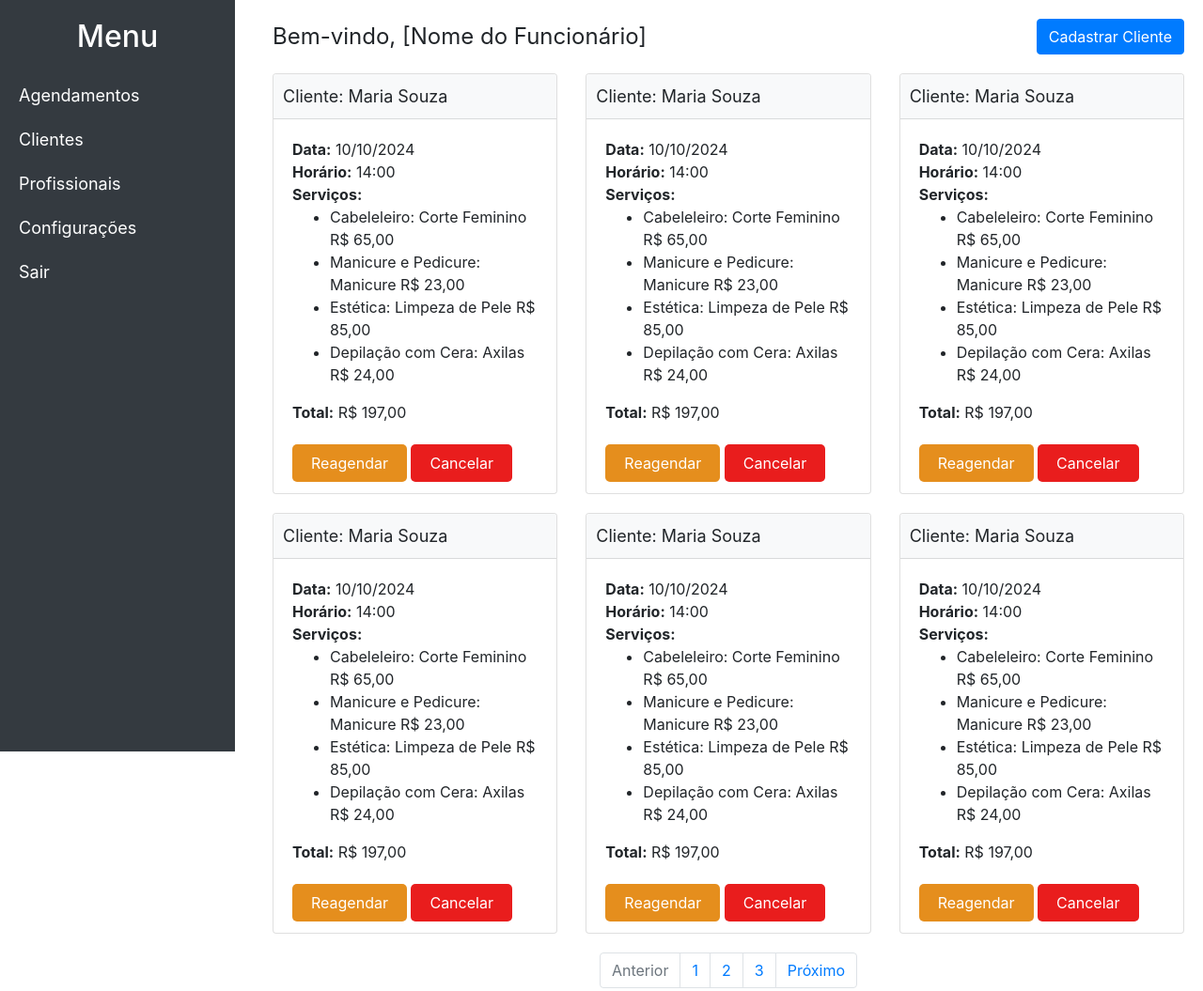
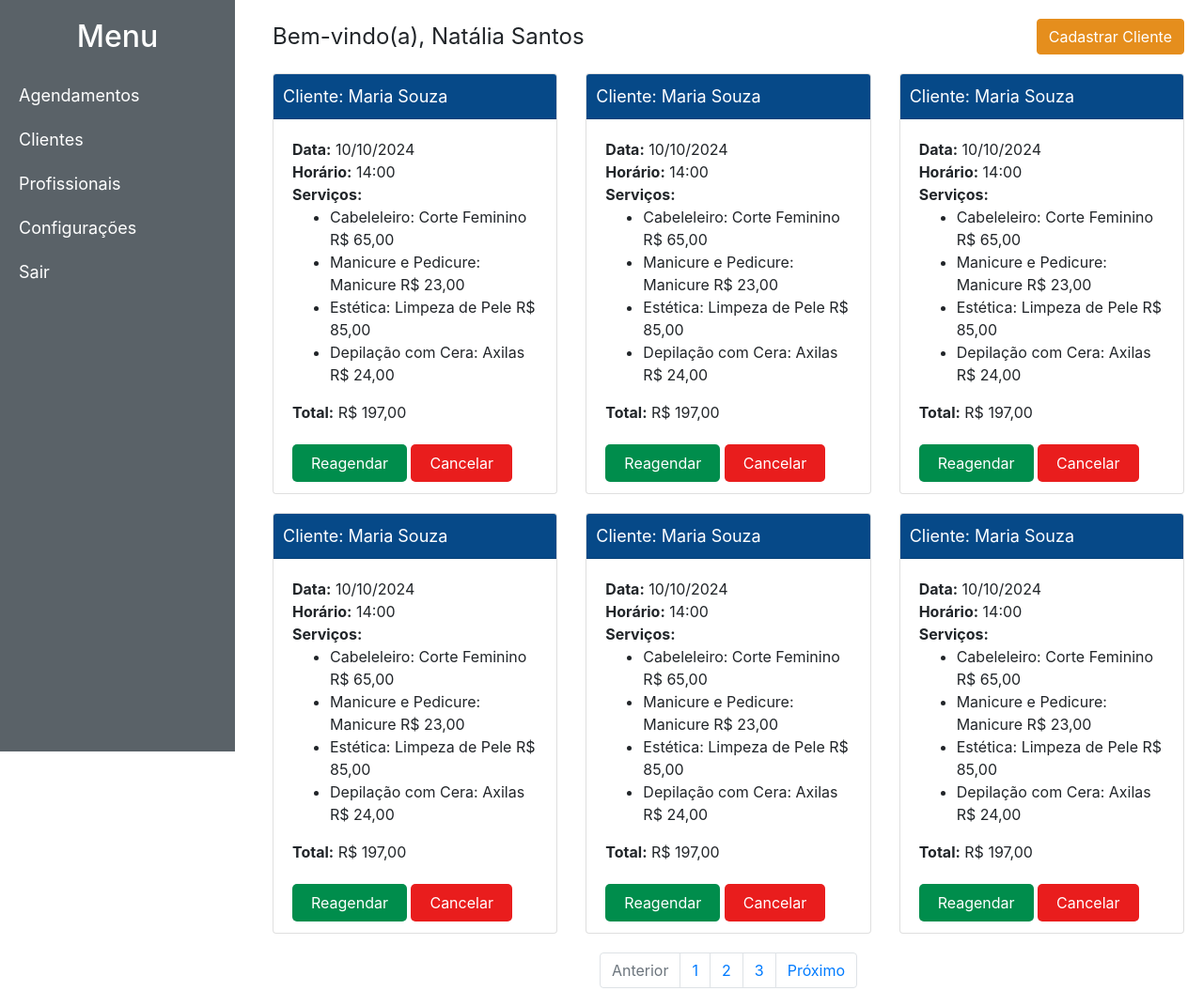
Before and after one commit to fernandesmelo/projeto-integrador-segundo-periodo, a plain HTML site: page frontend_funcionario/html/telainicial.html in a window 1280 px wide. Shown: the whole page at 94% size. Drawn offline with nearby package versions, Linux system fonts and the light colour scheme.

Commit message:
ajeita detalhes da página de agendamentos do funcionário

```diff
--- a/frontend_funcionario/html/css/telainicial.css
+++ b/frontend_funcionario/html/css/telainicial.css
@@ -6,7 +6,7 @@ body {
 
 .sidebar {
   width: 250px;
-  background-color: #343a40;
+  background-color: #5a6268;
   color: white;
   position: fixed;
   height: 100%;
@@ -53,6 +53,11 @@ body {
   font-size: 24px;
 }
 
+#button-cadastrar-cliente {
+  background-color: #e58e1d;
+  border-color: #e58e1d;
+}
+
 .card {
   margin-bottom: 20px;
   border: 1px solid #e3e6f0;
@@ -63,7 +68,8 @@ body {
 }
 
 .card .card-header {
-  background-color: #f8f9fa;
+  background-color: #064988;
+  color: #ffffff;
   font-size: 18px;
   padding: 10px;
 }
@@ -72,8 +78,6 @@ body {
   padding: 20px;
   flex-grow: 1; /* Permite que o card cresça para acomodar o conteúdo */
 }
-
-/* Aumentando a especificidade */
 
 
 .card .card-body .btn-action {
@@ -92,7 +96,7 @@ body {
 
 
 .card .card-body .btn-secondary-action {
-  background-color: #e58e1d;
+  background-color: #008D4C;
   color: white;
   border-radius: 5px;
   padding: 10px 20px;
--- a/frontend_funcionario/html/telainicial.html
+++ b/frontend_funcionario/html/telainicial.html
@@ -4,7 +4,7 @@
 <head>
   <meta charset="UTF-8">
   <meta name="viewport" content="width=device-width, initial-scale=1.0">
-  <title>Painel do Salão de Beleza</title>
+  <title>Salão Empresa Pedagógica - Senac Pernambuc</title>
   <link rel="stylesheet" href="css/telainicial.css">
   <link rel="stylesheet" href="https://stackpath.bootstrapcdn.com/bootstrap/4.5.2/css/bootstrap.min.css">
 </head>
@@ -26,8 +26,8 @@
   <!-- Conteúdo principal -->
   <div class="content">
     <header>
-      <div class="welcome-text">Bem-vindo, [Nome do Funcionário]</div>
-      <button class="btn btn-primary">Cadastrar Cliente</button>
+      <div class="welcome-text">Bem-vindo(a), Natália Santos</div>
+      <button class="btn btn-primary" id="button-cadastrar-cliente">Cadastrar Cliente</button>
     </header>
 
     <!-- Cards de Agendamentos -->
```
